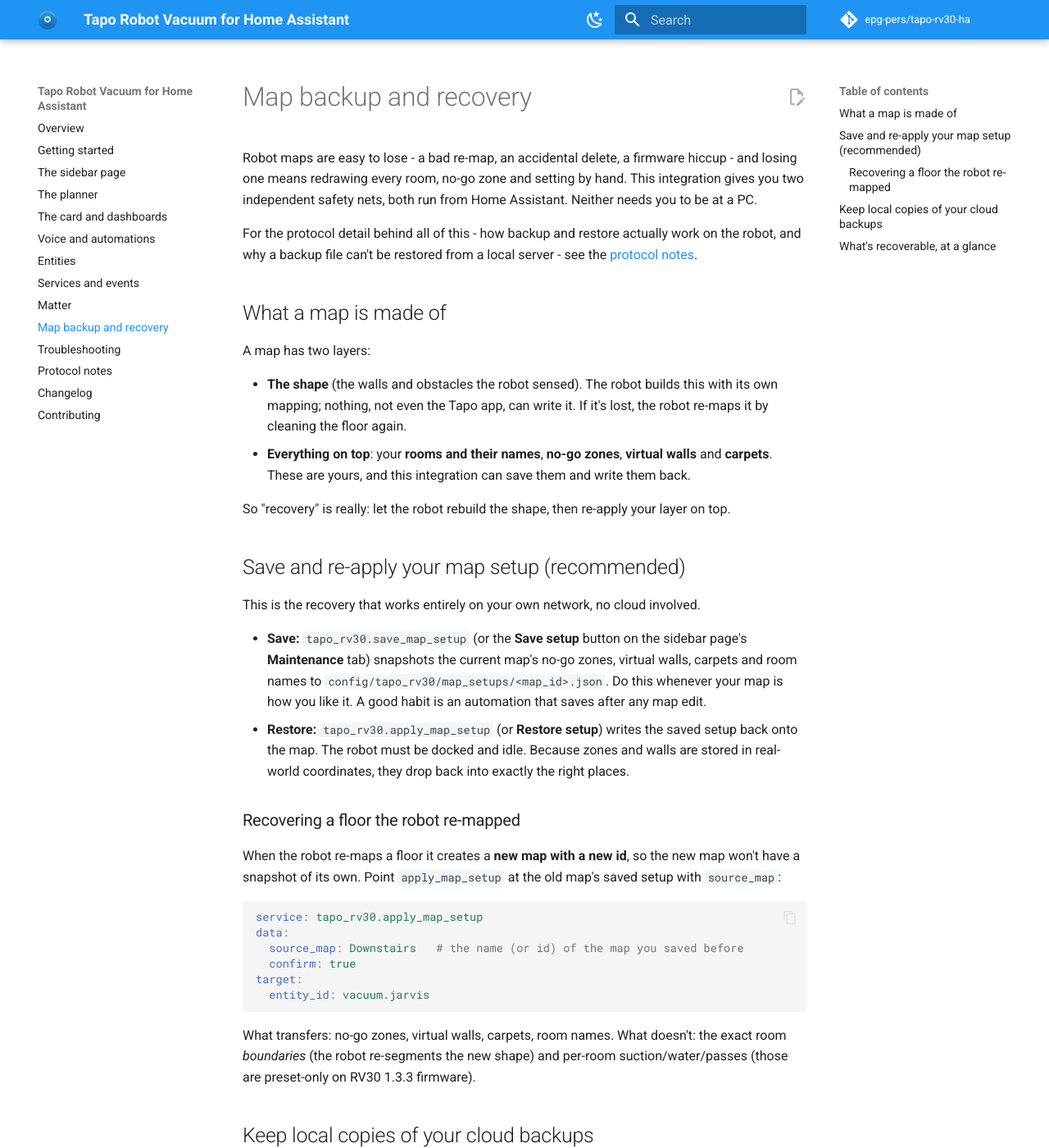
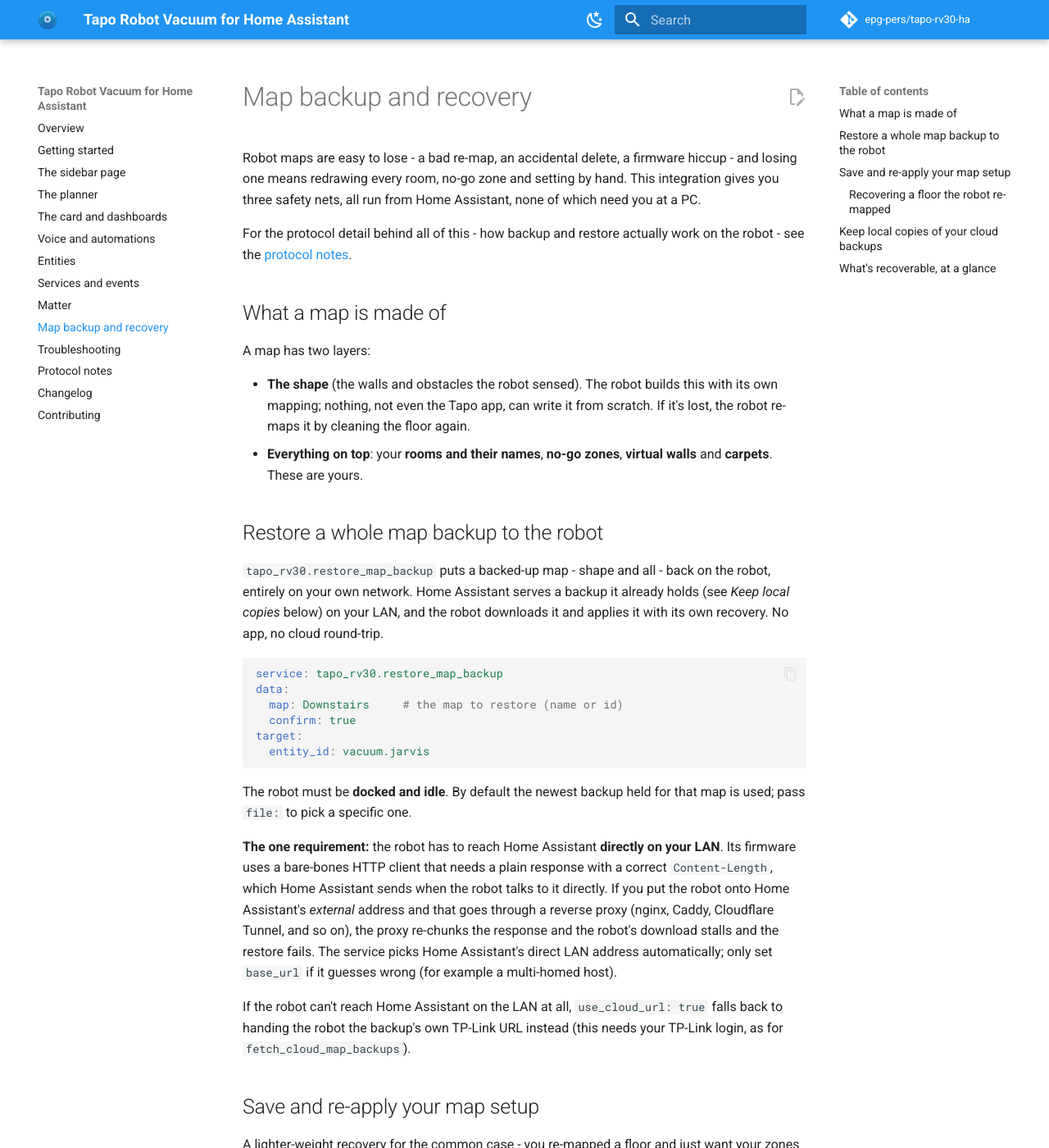
Before and after one commit to epg-pers/tapo-rv30-ha, an MkDocs documentation site: the page built from docs/map-recovery.md, in a window 1280 px wide and 1400 px high. Shown: the whole window at 82% size. Built offline with MkDocs 1.6.1 and Material for MkDocs 9.7.7, drawn with Linux system fonts in a browser that asks for light colours; comment, search, counter and statistics services are not loaded; some of the changed text lies outside the part shown.

Commit message:
Clean up restore service, rewrite docs for working local restore (0.22.0b12)
Remove the dead options from the investigation (activate, force, map_id) and the
wrong-theory messaging; keep base_url / use_cloud_url / file. Correct the docstrings
and docs: restore works locally (it was a reverse proxy chunking the download, not a
cloud/account gate), and the firmware was analysed from the unencrypted debug build.
Collapse the b2-b11 changelog into one 0.22.0 entry. Add map editor + restore to the
README and refresh the fork comparison against TapoVac-ADV 4.0.0.

````diff
--- a/docs/map-recovery.md
+++ b/docs/map-recovery.md
@@ -2,31 +2,61 @@
 
 Robot maps are easy to lose - a bad re-map, an accidental delete, a firmware hiccup - and
 losing one means redrawing every room, no-go zone and setting by hand. This integration gives
-you two independent safety nets, both run from Home Assistant. Neither needs you to be at a PC.
+you three safety nets, all run from Home Assistant, none of which need you at a PC.
 
-For the protocol detail behind all of this - how backup and restore actually work on the robot,
-and why a backup file can't be restored from a local server - see the [protocol notes](protocol.md).
+For the protocol detail behind all of this - how backup and restore actually work on the robot -
+see the [protocol notes](protocol.md).
 
 ## What a map is made of
 
 A map has two layers:
 
 - **The shape** (the walls and obstacles the robot sensed). The robot builds this with its
-  own mapping; nothing, not even the Tapo app, can write it. If it's lost, the robot re-maps
-  it by cleaning the floor again.
+  own mapping; nothing, not even the Tapo app, can write it from scratch. If it's lost, the
+  robot re-maps it by cleaning the floor again.
 - **Everything on top**: your **rooms and their names**, **no-go zones**, **virtual walls** and
-  **carpets**. These are yours, and this integration can save them and write them back.
+  **carpets**. These are yours.
 
-So "recovery" is really: let the robot rebuild the shape, then re-apply your layer on top.
+## Restore a whole map backup to the robot
 
-## Save and re-apply your map setup (recommended)
+`tapo_rv30.restore_map_backup` puts a backed-up map - shape and all - back on the robot,
+entirely on your own network. Home Assistant serves a backup it already holds (see *Keep local
+copies* below) on your LAN, and the robot downloads it and applies it with its own recovery. No
+app, no cloud round-trip.
 
-This is the recovery that works entirely on your own network, no cloud involved.
+```yaml
+service: tapo_rv30.restore_map_backup
+data:
+  map: Downstairs     # the map to restore (name or id)
+  confirm: true
+target:
+  entity_id: vacuum.jarvis
+```
+
+The robot must be **docked and idle**. By default the newest backup held for that map is used;
+pass `file:` to pick a specific one.
+
+**The one requirement:** the robot has to reach Home Assistant **directly on your LAN**. Its
+firmware uses a bare-bones HTTP client that needs a plain response with a correct
+`Content-Length`, which Home Assistant sends when the robot talks to it directly. If you put the
+robot onto Home Assistant's *external* address and that goes through a reverse proxy (nginx,
+Caddy, Cloudflare Tunnel, and so on), the proxy re-chunks the response and the robot's download
+stalls and the restore fails. The service picks Home Assistant's direct LAN address
+automatically; only set `base_url` if it guesses wrong (for example a multi-homed host).
+
+If the robot can't reach Home Assistant on the LAN at all, `use_cloud_url: true` falls back to
+handing the robot the backup's own TP-Link URL instead (this needs your TP-Link login, as for
+`fetch_cloud_map_backups`).
+
+## Save and re-apply your map setup
+
+A lighter-weight recovery for the common case - you re-mapped a floor and just want your zones
+and room names back - without touching the map shape at all.
 
 - **Save:** `tapo_rv30.save_map_setup` (or the **Save setup** button on the sidebar page's
   **Maintenance** tab) snapshots the current map's no-go zones, virtual walls, carpets and room
-  names to `config/tapo_rv30/map_setups/<map_id>.json`. Do this whenever your map is how you
-  like it. A good habit is an automation that saves after any map edit.
+  names to `config/tapo_rv30/map_setups/<map_id>.json`. A good habit is an automation that
+  saves after any map edit.
 - **Restore:** `tapo_rv30.apply_map_setup` (or **Restore setup**) writes the saved setup back
   onto the map. The robot must be docked and idle. Because zones and walls are stored in
   real-world coordinates, they drop back into exactly the right places.
@@ -53,20 +83,20 @@
 
 The Tapo app's "back up map" uploads your map to TP-Link's cloud. `tapo_rv30.fetch_cloud_map_backups`
 logs in to your TP-Link account and downloads those backups into `config/tapo_rv30/map_backups`,
-so you keep a copy even if TP-Link's is ever lost. The first run may e-mail you a two-step code;
-run it again with `verification_code` set to it, and Home Assistant becomes a trusted device.
+so you keep a copy even if TP-Link's is ever lost - and so `restore_map_backup` has something to
+serve. The first run may e-mail you a two-step code; run it again with `verification_code` set to
+it, and Home Assistant becomes a trusted device.
 
-A caveat worth knowing: **deleting a map in the app deletes its cloud backup too**, and a cloud
-backup can only be restored back to the robot through TP-Link's own cloud, to a map your account
-still has. So the cloud backup is a useful archive and loss-detector, but it is not a reliable
-way to put a lost map back. For that, use **save/apply map setup** above.
+Keep in mind: **deleting a map in the app deletes its cloud backup too**, and `restore_map_backup`
+recovers *into* a map your account still has (the robot won't recreate a map id it has deleted).
+So fetch your backups ahead of time, and keep the map around.
 
 ## What's recoverable, at a glance
 
 | Layer | Lost when | Put back by |
 | --- | --- | --- |
-| Map shape (walls) | re-map, map delete | the robot re-mapping the floor |
-| Rooms' names | re-map, edit | `apply_map_setup` |
-| No-go zones, virtual walls, carpets | re-map, edit, delete | `apply_map_setup` (exact positions) |
-| Room boundaries | re-map | approximate - the robot re-segments |
+| Map shape (walls) | re-map, map delete | `restore_map_backup` (from a backup), or the robot re-mapping |
+| Rooms' names | re-map, edit | `restore_map_backup`, or `apply_map_setup` |
+| No-go zones, virtual walls, carpets | re-map, edit, delete | `restore_map_backup`, or `apply_map_setup` (exact positions) |
+| Room boundaries | re-map | `restore_map_backup`; approximate via `apply_map_setup` |
 | Per-room suction/water/passes | - | preset-only on 1.3.3 firmware |
--- a/docs/panel.md
+++ b/docs/panel.md
@@ -56,6 +56,15 @@
 
 ![The Drive tab](panel-drive.png){ width="520" }
 
+### Edit map
+
+Draw on the live map and save the result to the robot - no app. Pick a tool (**No-go**,
+**Wall** or **Furniture**), draw on the map, and the change is held locally with **Undo** until
+you press **Save to robot**; **Discard** throws the lot away. Select an item to move or delete
+it. The robot must be docked and idle to save. Carpets and room names are drawn for context but
+are view-only for now. Behind the scenes this is the robot's own editing API (`setAreaInfo` /
+`setFurnitureInfo`), the same one the Tapo app uses.
+
 ### Maintenance
 
 Consumable life bars (amber under 30 percent, red under 10), Empty Bin, resets, and the
--- a/docs/protocol.md
+++ b/docs/protocol.md
@@ -128,35 +128,42 @@
 keyed digest, not a plain hash; the rest is plaintext.
 
 Restore is `mapRecovery {"map_id", "map_md5", "url"}`: the robot downloads the file at `url`,
-checks its MD5, and applies it. **It is cloud/account-bound and cannot be driven from a local
-file.** Tested exhaustively on an RV30 Max Plus (fw 1.3.3) with router-side packet captures:
+checks its MD5, unpacks it and applies it. **It works from a local URL - no cloud round-trip.**
+The integration serves the backup from Home Assistant and the robot fetches and applies it.
+Verified end to end on an RV30 Max Plus (fw 1.3.3): a change to a live map was restored back to
+the backed-up state, `getMapBRProcess` reaching `process: 100`, `status: 3`, robot docked.
 
-- Served from Home Assistant's own HTTPS (an ordinary public-CA cert), the robot downloads the
-  self-served file without complaint: a full `GET`, User-Agent `SHIP/2.0`, HTTP 200, the
-  complete file whose MD5 equals the S3 ETag. So the robot trusts public-CA certs and the
-  transfer is fine.
-- It then **fails at the apply step**: `getMapBRProcess` climbs to ~92-97% and flips to
-  `status: 13`, even with identical bytes, matching MD5, a trusted cert, and the target map
-  already active. The rejection is therefore not transport, bytes, MD5 or TLS.
-- `mapRecovery` also needs the robot's own cloud link just to *start*: with the device-cloud
-  gateway (MQTT) blocked at the router, `mapRecovery` is refused instantly with `-3023` and
-  never downloads; with the gateway reachable, a normal cloud restore (robot pulling its own
-  backup from S3) succeeds.
-- Error codes: `-3022` the target map is not the active map, `-3016` the map no longer exists,
-  `-3023` the robot has no cloud link.
+The one real constraint is the robot's HTTP client, and it caused a long detour worth recording:
 
-The commit-accept logic (the registered-backup check and the `-3023` cloud gate) lives in the
-robot firmware, which ships as an AES-encrypted `.scv` image (`ldrobot.scv`; the platform is a
-SigmaStar SSD222 with an LDROBOT nav board) and cannot be read without a flash dump.
-**Conclusion: a map backup can only be restored through TP-Link's cloud, onto a map the account
-has registered. Deleting a map also deletes its cloud backup, so the cloud backup does not
-protect against losing a map.** `tapo_rv30.fetch_cloud_map_backups` keeps a local copy of each
-cloud backup so it survives TP-Link deleting it, but it can still only be restored while TP-Link
-accepts it.
+- The robot's downloader needs a plain response with a correct `Content-Length` (which aiohttp's
+  `FileResponse` sends). Served that way - Home Assistant's **direct LAN address** - the download
+  completes and the map applies.
+- Served through a **reverse proxy** in front of Home Assistant (the external hostname here was
+  fronted by OpenResty), the proxy re-chunks the body. The robot's client reads the bytes but
+  never sees the end marker it understands, so `getMapBRProcess` climbs to ~92-99% and then flips
+  to `status: 13`. This looked like an apply-step rejection but is an unfinished download; the
+  direct-LAN URL fixes it. (A TP-Link S3 presigned URL also works, for the same reason - clean
+  `Content-Length`.)
+- Error codes seen: `-3016` the map no longer exists (recovery overwrites an existing map, it
+  does not recreate a deleted id), `-3002` the robot is mid-task, `-3022`/`-3023` on other
+  preconditions.
+
+The recovery logic itself was read from firmware. TP-Link also publishes unencrypted *debug*
+builds (`RVSD30_<ver>_Build_<n>.bin.gz`) whose build numbers track the shipping firmware; the
+build matching this robot (260206) unpacks to a plain squashfs. Its `robot_control_node`
+(`BackupInterface::recoveryMap`) verifies the MD5, unpacks the `.bkmap` into the map's component
+files (`.pbstream`, `.area`, forbid/carpet data, room info), then loads it via the Cartographer
+interface. None of that is cloud-gated. (The separate `ldrobot.scv` nav-board image is
+AES-encrypted, but the recovery path does not live there.)
+
+**Conclusion: a map backup can be restored to the robot entirely locally.**
+`tapo_rv30.restore_map_backup` does this, serving a backup that `tapo_rv30.fetch_cloud_map_backups`
+has downloaded. Note that deleting a map in the app deletes its cloud backup too, and recovery
+overwrites a map the robot still has - so fetch backups ahead of time and keep the map around.
 
 ### Writing the editable layers (setAreaInfo)
 
-What the cloud restore gatekeeps, `setAreaInfo` does openly - it is the method the app uses for
+`setAreaInfo` is the method the app uses for
 every map edit, and it needs no cloud:
 
 ```json
````
Also changed, not shown: CHANGELOG.md (+3 -58 lines), README.md (+12 -10 lines), docs/index.md (+5 -4 lines), docs/services.md (+1 -0 lines), 5 other files.
